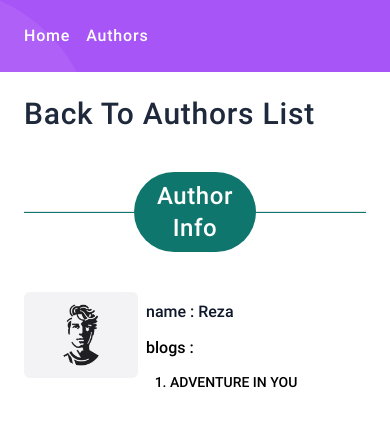
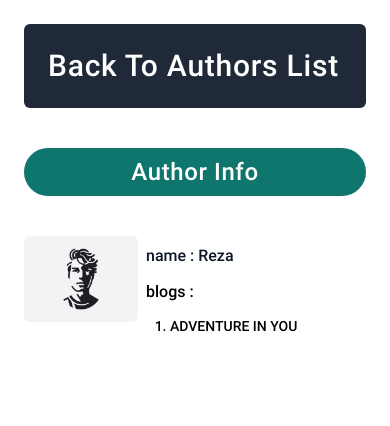
Before and after one commit to mojtaba-rasolzadeh/redux-blog, a React (Vite) app: page /authors/6zzNuVQHsMSgwWSundXIC in a window 390 px wide. Shown: the top 426 px of the page. Built offline with nearby package versions, Linux system fonts and the light colour scheme; data requests are answered from the project's data file.

Commit message:
Creating BackToMain component

```diff
--- /dev/null
+++ b/src/components/BackToMain.jsx
@@ -0,0 +1,13 @@
+import { Link } from "react-router-dom";
+
+const BackToMain = ({text,link}) => {
+    return (
+        <div className="bg-gray-800 p-6 rounded-md">
+            <Link to={link}>
+                <h2 className="inline-block text-3xl text-white tracking-wide capitalize hover:text-gray-300"> {text}</h2>
+            </Link>
+        </div>
+    );
+}
+
+export default BackToMain;
--- a/src/components/Header.jsx
+++ b/src/components/Header.jsx
@@ -11,9 +11,7 @@ const Header = () => {
                     <NavLink to="/" className="text-md text-white tracking-wider hover:text-slate-200">Home</NavLink>
                     <NavLink to={`/authors`} className="text-md text-white tracking-wider hover:text-slate-200" >Authors</NavLink>
                 </div>
-                {location.pathname === '/' &&
-                    <SearchBox />
-                }
+                <SearchBox />
             </div>
         </header>
     );
--- a/src/layouts/MainLayout.jsx
+++ b/src/layouts/MainLayout.jsx
@@ -8,8 +8,8 @@ const MainLayout = () => {
 
     return (
         <>
-            {/* {location.pathname === '/' && <Header />} */}
-            <Header />
+            {location.pathname === '/' && <Header />}
+            {/* <Header /> */}
             <div>
                 <Outlet />
             </div>
--- a/src/pages/AuthorPage.jsx
+++ b/src/pages/AuthorPage.jsx
@@ -5,6 +5,7 @@ import { fetchBlogs, selectAllBlogs } from "../reducers/blogSlice";
 import { selectUserById } from "../reducers/userSlice";
 import { useEffect } from "react";
 import Spinner from "../components/spinner";
+import BackToMain from "../components/BackToMain";
 
 const AuthorPage = () => {
     const { authorId } = useParams();
@@ -12,27 +13,26 @@ const AuthorPage = () => {
 
     const author = useSelector((state) => selectUserById(state, authorId));
     const blogStatus = useSelector(state => state.blogs.status);
-    console.log(blogStatus);
+
     const authorBlogs = useSelector(state => {
         const allBlogs = selectAllBlogs(state);
         return allBlogs.filter(blog => blog.author === authorId);
     });
 
     useEffect(() => {
-        dispatch(fetchBlogs())
+        dispatch(fetchBlogs());
     }, [])
 
     return (
         <section>
             {
-                blogStatus === 'loading' ? <Spinner /> : <div className="container mx-auto p-6 space-y-10">
-                    <Link to={`/authors`}>
-                        <h2 className="inline-block text-3xl text-slate-800 tracking-wide capitalize hover:text-slate-600"> back to authors list</h2>
-                    </Link>
+                blogStatus === 'loading' ? <Spinner /> :
+                    <div className="container mx-auto p-6 space-y-10">
+                        <BackToMain text="back to authors list" link="/authors" />
                         <div className="flex items-center">
-                        <hr className="bg-teal-700 w-full h-0.5" />
+                            <hr className="hidden bg-teal-700 sm:block sm:w-1/2 h-0.5" />
                             <h2 className="w-full text-2xl capitalize tracking-wide text-white bg-teal-700 text-center p-2 rounded-full">author info</h2>
-                        <hr className="bg-teal-700 w-full h-0.5" />
+                            <hr className="hidden bg-teal-700 sm:block sm:w-1/2 h-0.5" />
                         </div>
                         <div className="flex">
                             <div className="w-1/3">
@@ -63,20 +63,3 @@ const AuthorPage = () => {
 }
 
 export default AuthorPage;
-
-{/* <div>
-                    <h5 className="inline-block text-xl text-slate-900 border-b-2 border-pink-500 pb-2">Author Name : </h5>
-                    <span className="text-xl text-slate-900 tracking-wider capitalize my-6 pl-3">{author.name}</span>
-                </div>
-                <div className="">
-                    <h5 className="inline-block text-xl text-slate-900 border-b-2 border-pink-500 pb-2">Blogs : </h5>
-                    <ul className="pl-6 my-4">
-                        {authorBlogs.map(blog => (
-                            <li key={blog.id} className="list-decimal">
-                                <Link to={`/blog/${blog.id}`} className="hover:text-slate-600">
-                                    {blog.title}
-                                </Link>
-                            </li>
-                        ))}
-                    </ul>
-                </div> */}
```
Lines whose indentation alone changed are shown as unchanged.
